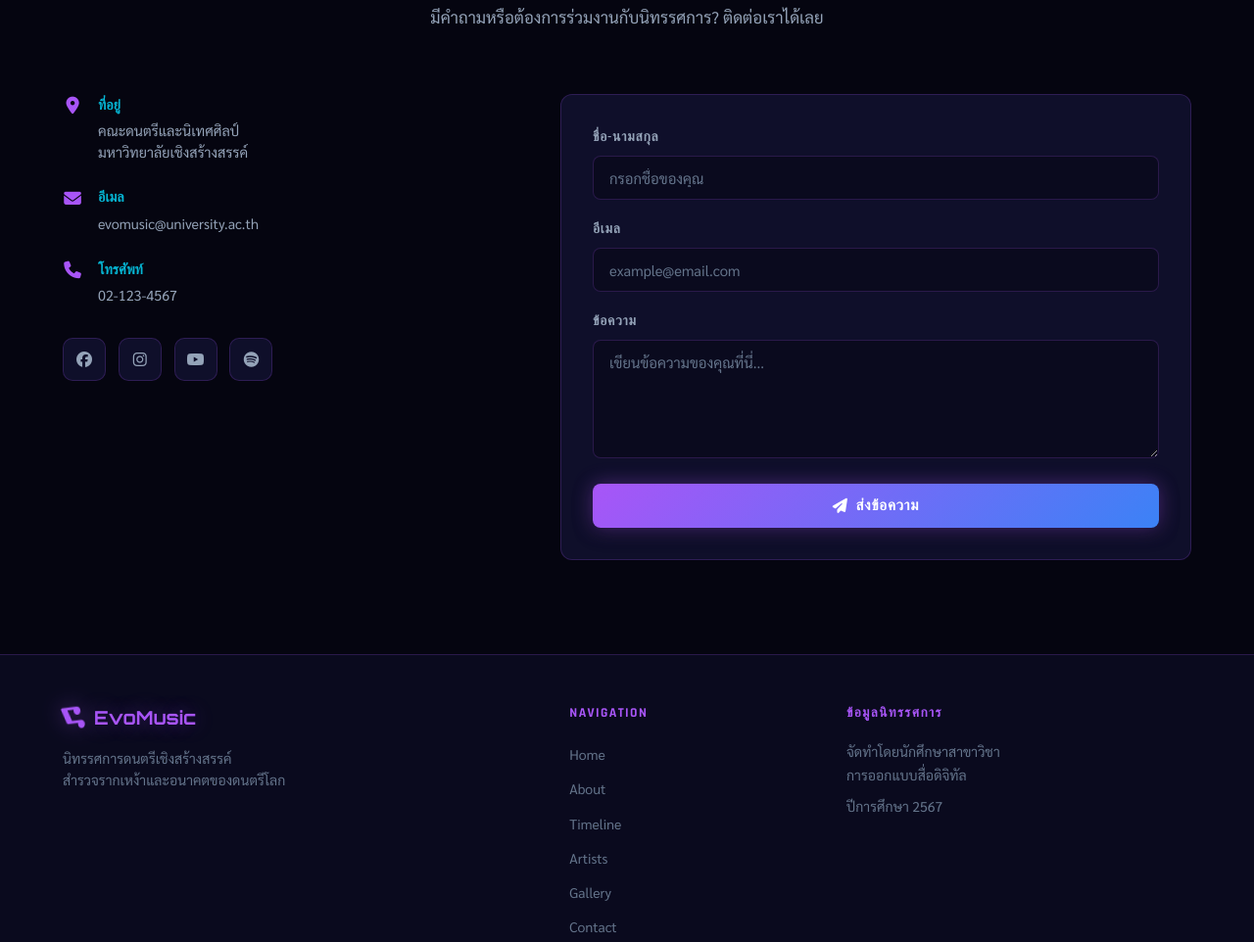
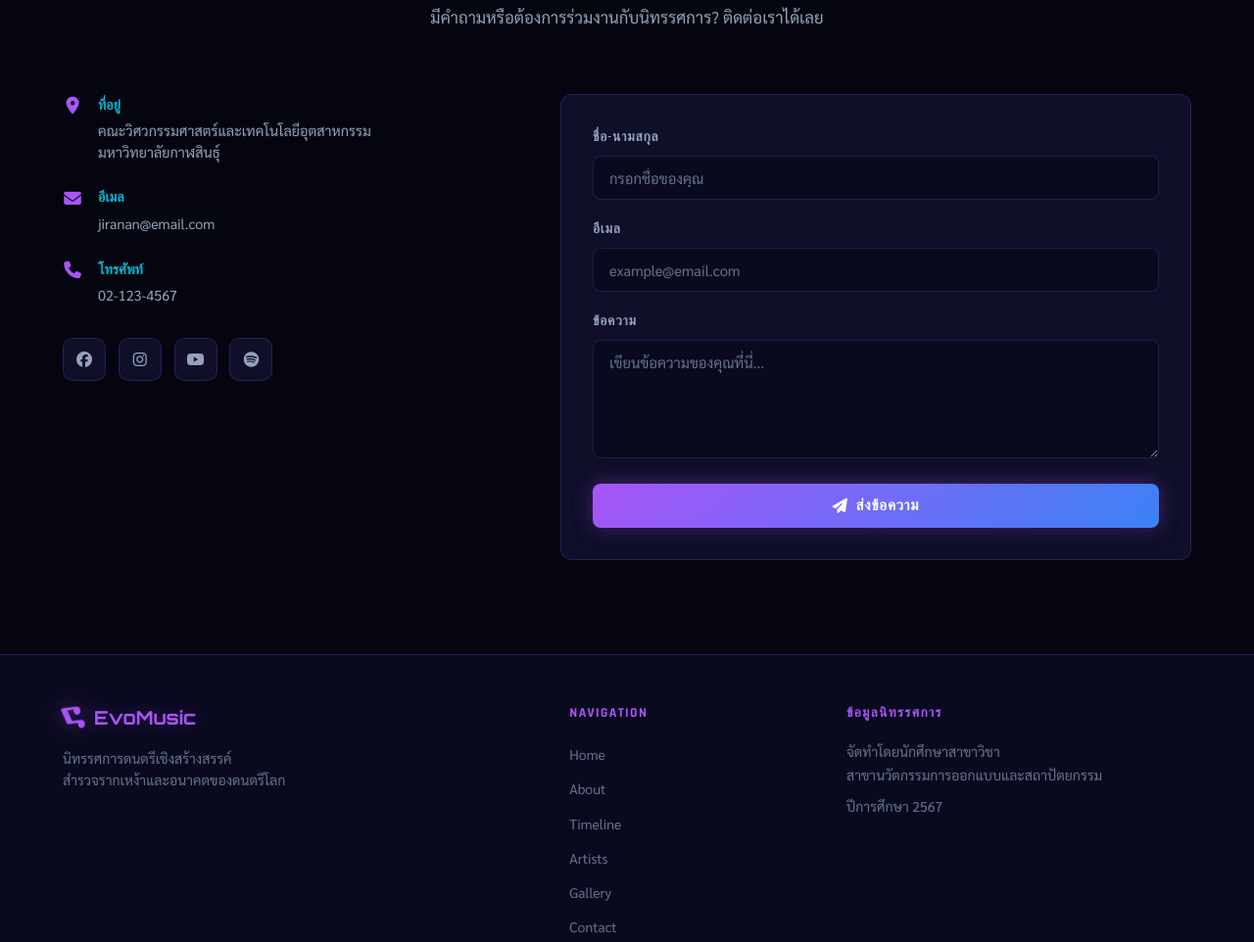
Before and after one commit to John660278/music000, a plain HTML site: page index.html in a window 1280 px wide. Shown: the part 5637-6599 px from the top of the page at 98% size. Drawn offline with Linux system fonts and the light colour scheme.

Commit message:
Update contact information and footer details

```diff
--- a/index.html
+++ b/index.html
@@ -366,14 +366,14 @@
               <i class="fas fa-map-marker-alt"></i>
               <div>
                 <h4>ที่อยู่</h4>
-                <p>คณะดนตรีและนิเทศศิลป์<br />มหาวิทยาลัยเชิงสร้างสรรค์</p>
+                <p>คณะวิศวกรรมศาสตร์และเทคโนโลยีอุตสาหกรรม<br />มหาวิทยาลัยกาฬสินธุ์</p>
               </div>
             </div>
             <div class="contact-item">
               <i class="fas fa-envelope"></i>
               <div>
                 <h4>อีเมล</h4>
-                <p>evomusic@university.ac.th</p>
+                <p>jiranan@email.com</p>
               </div>
             </div>
             <div class="contact-item">
@@ -434,7 +434,7 @@
         </div>
         <div class="footer-info">
           <h4>ข้อมูลนิทรรศการ</h4>
-          <p>จัดทำโดยนักศึกษาสาขาวิชา<br />การออกแบบสื่อดิจิทัล</p>
+          <p>จัดทำโดยนักศึกษาสาขาวิชา<br />สาขานวัตกรรมการออกแบบและสถาปัตยกรรม</p>
           <p style="margin-top:0.5rem">ปีการศึกษา 2567</p>
         </div>
       </div>
```
